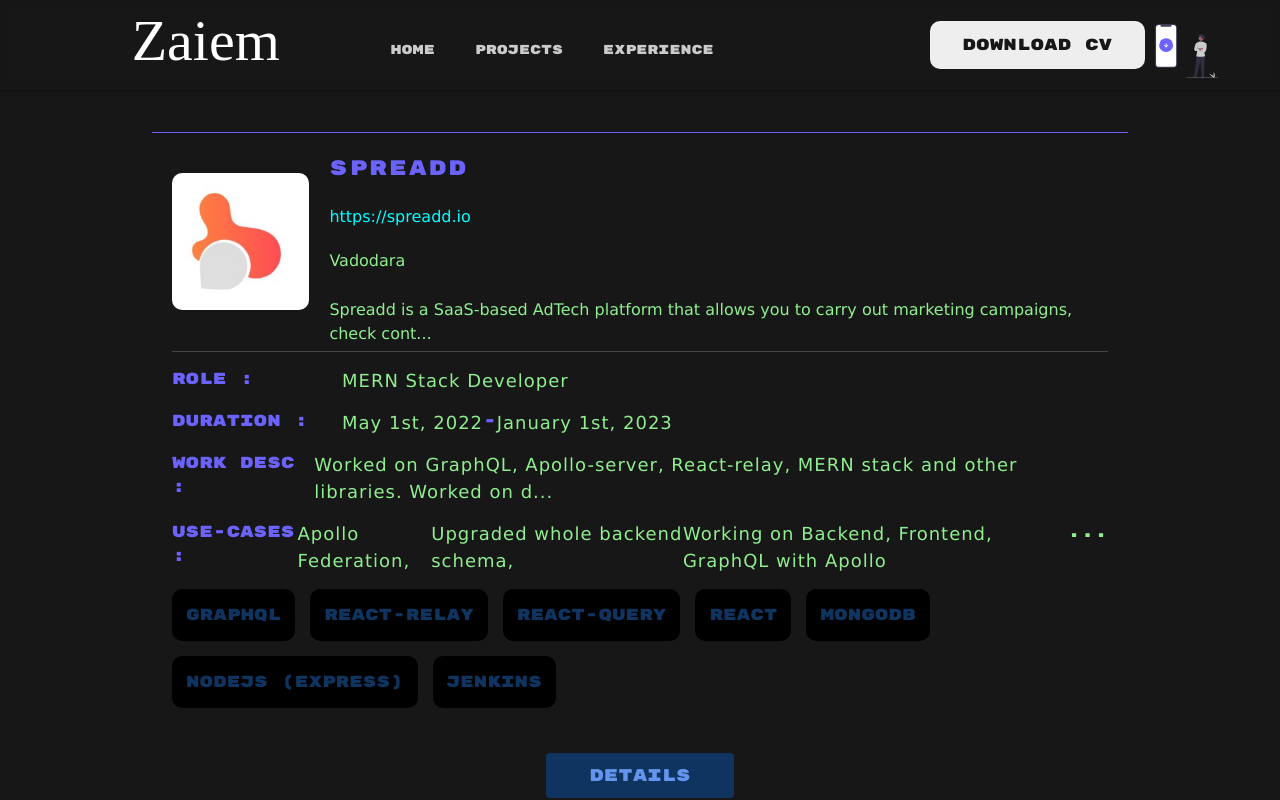
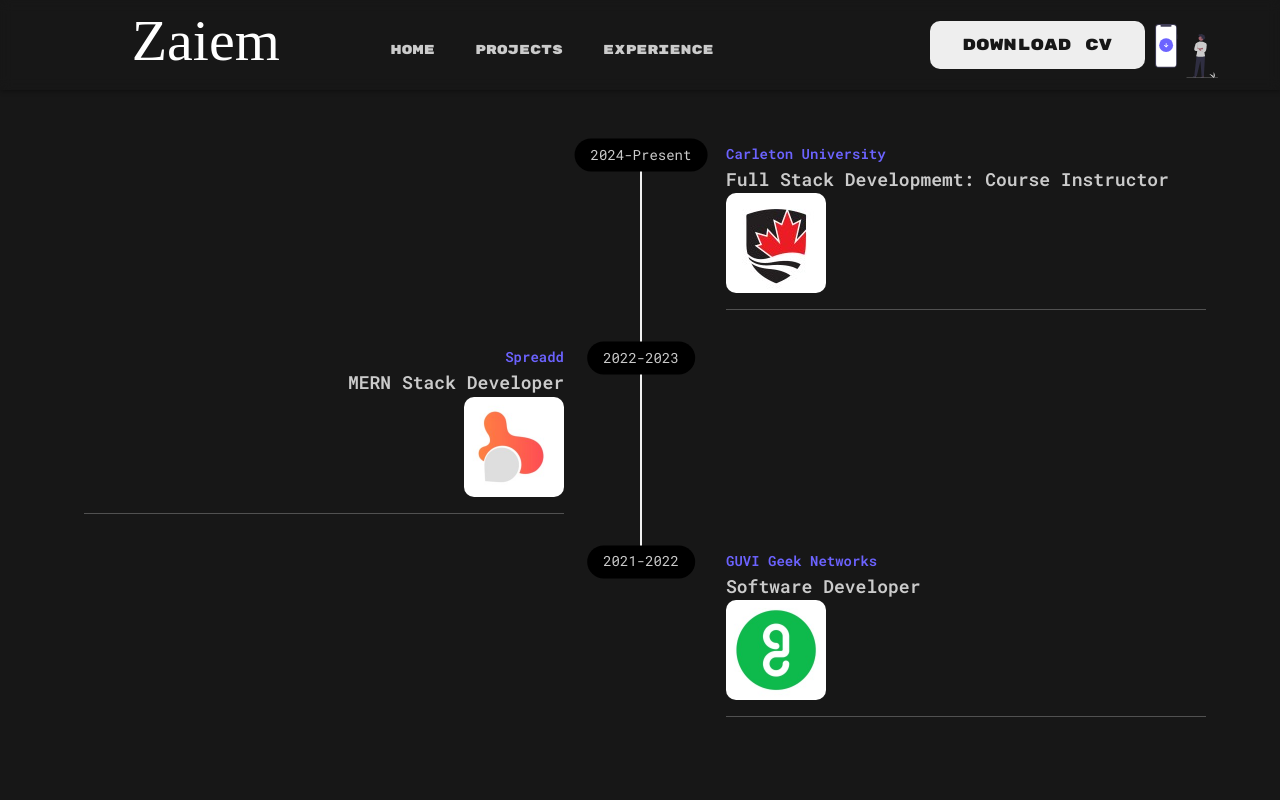
Before and after one commit to zaiem2001/Zaiem_Portfolio, a React (Create React App) app: page /experience in a window 1280 px wide. Shown: the top 800 px of the page. Built offline with nearby package versions, Linux system fonts and the light colour scheme; a web font is replaced by a local one.

Commit message:
update(experience): added experience

```diff
--- a/package.json
+++ b/package.json
@@ -6,6 +6,7 @@
     "@testing-library/jest-dom": "^5.14.1",
     "@testing-library/react": "^11.2.7",
     "@testing-library/user-event": "^12.8.3",
+    "antd": "^5.17.0",
     "bootstrap": "^5.1.3",
     "framer-motion": "^4.1.17",
     "gsap": "^3.7.1",
--- a/public/index.html
+++ b/public/index.html
@@ -31,6 +31,10 @@
       href="https://fonts.googleapis.com/css2?family=Grechen+Fuemen&family=Rubik+Mono+One&display=swap"
       rel="stylesheet"
     />
+    <link
+      href="https://fonts.googleapis.com/css2?family=Roboto+Mono:ital,wght@0,100..700;1,100..700&display=swap"
+      rel="stylesheet"
+    />
 
     <title>Zaiem Portfolio</title>
   </head>
--- a/src/App.js
+++ b/src/App.js
@@ -1,10 +1,11 @@
 import { Route, Switch } from "react-router";
 
 import Header from "./components/Header";
-import Experience from "./pages/Experience";
-import ExperienceDetails from "./pages/ExperienceDetails";
+// import Experience from "./pages/Experience";
+// import ExperienceDetails from "./pages/ExperienceDetails";
 import HomePage from "./pages/HomePage";
 import ProjectPage from "./pages/ProjectsPage";
+import ExperienceT from "./pages/ExperienceT";
 
 function App() {
   return (
@@ -15,8 +16,8 @@
         <Route path="/" exact component={HomePage} />
         <Route path="/projects" component={ProjectPage} />
 
-        <Route path="/experience/:companyName" component={ExperienceDetails} />
-        <Route path="/experience" component={Experience} />
+        <Route path="/experience" component={ExperienceT} />
+        {/* <Route path="/experience/:companyName" component={ExperienceDetails} /> */}
       </Switch>
     </main>
   );
--- /dev/null
+++ b/src/components/CustomTimeline.css
@@ -0,0 +1,86 @@
+.timeline-container {
+  color: white;
+}
+
+.ant-timeline-item {
+  font-family: "Roboto Mono", monospace;
+  color: white;
+}
+
+.ant-timeline-item-right .company-logo {
+  margin-left: auto;
+}
+
+.ant-timeline-item-tail {
+  background-color: white;
+}
+
+.ant-timeline-item-head {
+  background: transparent !important;
+}
+
+.timeline-item {
+  /* border: 1px solid #eee; */
+  padding: 0 4rem;
+  cursor: pointer;
+}
+
+.company-name {
+  /* font-size: 18px; */
+  color: #6c63ff;
+  font-weight: 600;
+}
+
+.position {
+  color: #cbcbcb;
+  font-size: 18px;
+  font-weight: 600;
+}
+
+.company-logo {
+  width: 100px;
+  height: 100px;
+  overflow: hidden;
+}
+
+.company-logo img {
+  width: 100%;
+  height: 100%;
+  border-radius: 10px;
+}
+
+.dotContainer {
+  padding: 0.6rem 1rem;
+  background-color: black;
+  cursor: pointer;
+  color: #cbcbcb;
+  border-radius: 100vmax;
+  /* background-color: firebrick; */
+}
+
+.timeline-item ul {
+  padding: 0;
+  font-size: 14px;
+  color: #cbcbcb;
+  font-weight: 400;
+  list-style-type: disc;
+  /* height: 0; */
+  max-height: 0;
+  overflow: hidden;
+  transition: max-height 0.4s ease-in-out;
+  /* overflow: hidden; */
+}
+
+.timeline-item li {
+  text-align: justify;
+}
+
+.dotContainer:hover {
+  color: white;
+  background-color: #6c63ff;
+}
+
+.timeline-item:hover ul {
+  max-height: 300px;
+  overflow: visible;
+}
--- /dev/null
+++ b/src/components/CustomTimeline.jsx
@@ -0,0 +1,37 @@
+import React from "react";
+import { Timeline } from "antd";
+
+import "./CustomTimeline.css";
+import { companies } from "../projects";
+
+const CustomDot = ({ range }) => {
+  return <div className="dotContainer">{range}</div>;
+};
+
+const CustomTimeline = () => {
+  return (
+    <div className="timeline-container">
+      <Timeline mode="alternate">
+        {companies.map((c) => (
+          <Timeline.Item key={c._id} dot={<CustomDot range={c.range} />}>
+            <div className="timeline-item">
+              <div className="company-name">{c.name}</div>
+              <div className="position">{c.role}</div>
+              <div className="company-logo">
+                <img src={c.img} alt={c.name} />
+              </div>
+              <hr />
+              <ul>
+                {c.workDescription.map((d) => (
+                  <li>{d}</li>
+                ))}
+              </ul>
+            </div>
+          </Timeline.Item>
+        ))}
+      </Timeline>
+    </div>
+  );
+};
+
+export default CustomTimeline;
--- /dev/null
+++ b/src/pages/ExperienceT.jsx
@@ -0,0 +1,14 @@
+import React from "react";
+import CustomTimeline from "../components/CustomTimeline";
+
+import "./experience.css";
+
+const ExperienceT = () => {
+  return (
+    <div className="experience">
+      <CustomTimeline />
+    </div>
+  );
+};
+
+export default ExperienceT;
--- a/src/pages/experience.css
+++ b/src/pages/experience.css
@@ -1,11 +1,12 @@
 .experience {
   width: 100vw;
   position: relative;
-  top: 90px;
+  top: 130px;
   padding: 20px;
   color: #6c63ff;
 }
 
+/*
 .experience-wrapper {
   width: 100%;
   padding: 10px;
@@ -22,7 +23,7 @@
   border-top: 1px solid #6c63ff;
   padding: 20px;
   margin: 12px 0;
-  /* border-radius: 10px; */
+  /* border-radius: 10px;
 }
 
 .company-top {
@@ -149,3 +150,4 @@
 .company-desc {
   padding: 5px 0;
 }
+*/
--- a/src/projects.js
+++ b/src/projects.js
@@ -62,6 +62,36 @@
 
 export const companies = [
   {
+    _id: 3,
+    name: "Carleton University",
+    img: "/assets/carleton_university_logo.jpeg",
+    location: "Vadodara",
+    description: ``,
+    website: "https://carleton.ca/",
+    role: "Full Stack Developmemt: Course Instructor",
+    startDate: "04-01-2024", //mm-dd-yyyy
+    endDate: "",
+    range: "2024-Present",
+    workDescription: [
+      "Led a Full Stack Development course for 30 students, focusing on HTML, CSS, JavaScript, and frontend development with React.",
+      "Taught students how to deploy static websites on GitHub and Netlify, emphasizing industry-standard deployment practices.",
+      "Covered RESTful APIs using backend development using NodeJS and Express.",
+      "Guided students through creating three React projects, providing hands-on experience in project development and deployment on GitHub and Netlify.",
+    ],
+
+    usecases: ["JavaScript", "React", "NodeJS", "APIs", "HTML/CSS"],
+
+    stackUsed: [
+      "GraphQL",
+      "React-Relay",
+      "React-Query",
+      "React",
+      "MongoDB",
+      "NodeJS (Express)",
+      "Jenkins",
+    ],
+  },
+  {
     _id: 2,
     name: "Spreadd",
     img: "/assets/spreadd-logo.jpg",
@@ -71,11 +101,17 @@
     role: "MERN Stack Developer",
     startDate: "05-01-2022", //mm-dd-yyyy
     endDate: "01-01-2023",
+    range: "2022-2023",
     workDesc: `Worked on GraphQL, Apollo-server, React-relay, MERN stack and other
     libraries. Worked on different microservices. Studied Meta developers API and integrated WhatsApp into the webapp, where, admin can perform many actions through WhatsApp.
     Worked on campaign statistics design and integration on creator side as well as brand side, where they can see their due payments, milestones, goals to acheive etc. Worked on Redesigning whole campaign creation flow. Worked on UI, backend as well as on integration. Created Referral programme UI for creators.
                `,
-
+    workDescription: [
+      "Streamlined communication and registration processes by integrating WhatsApp Business with webhooks, resulting in a 10% increase in user engagement.",
+      "Implemented optimization strategies for GraphQL queries with react-relay fragments, simultaneously restructuring the backend GraphQL schema for Microservices. These initiatives resulted in a notable 20% increase in website speed, reduced unnecessary updates, enhanced data storage efficiency, and ensured consistency across the system.",
+      "Developed RazorPayX SDK for cryptocurrency payments within the RazorPay ecosystem.",
+      "Achieved more than 95% test coverage by writing unit tests for backend microservices, supporting Test-Driven Development",
+    ],
     usecases: [
       "Apollo Federation",
       "Upgraded whole backend schema",
@@ -101,9 +137,10 @@
     description: `GUVI (Grab Your Vernacular Imprint) Geek Network Private Limited is an Online Learning Platform incubated by IITM and IIM-A, supported by Google Launchpad & Jio Gennext.
     What sets us apart is the fact that we offer online learning in a plethora of different vernacular languages along with English. With more than 1.8 lakh users currently learning from our platform, GUVI continues to grow at a tremendous rate. Visit www.guvi.in now.`,
     website: "https://www.guvi.in/",
-    role: "Software Developer Intern",
+    role: "Software Developer",
     startDate: "08-01-2021",
     endDate: "04-03-2022",
+    range: "2021-2022",
     workDesc: `Implemented Various use-cases for the company's main website,
                Worked on various events,
                Solved student queries in MERN Stack,
@@ -132,6 +169,13 @@
       "SocketIO",
       "Github",
     ],
+
+    workDescription: [
+      "Implemented automated solutions for administrative tasks, including daily email automation and batch histories leading to a 25% increase in operational efficiency.",
+      "led the development and deployment of several features for more than 3,000 enrolled students, working closely with the design team to ensure they fulfilled user requirements and preferences.",
+      "Independently developed use cases addressing organizational needs, including Hackathon, Capstone, Mock-Interview, Cron-Job automation and more. These features significantly contributed to enhancing team productivity, increased administrative control, and expanded data insights, improving overall platform functionality and efficiency.",
+      "Acted as an effective mentor, providing comprehensive instruction on MERN stack concepts and web development to students, earning a top-rated, 5-star mentor status.",
+    ],
   },
 ];
 
```
Also changed, not shown: public/assets/carleton_university_logo.jpeg (added), 1 other file (tests, documents, lock files or other folders).
